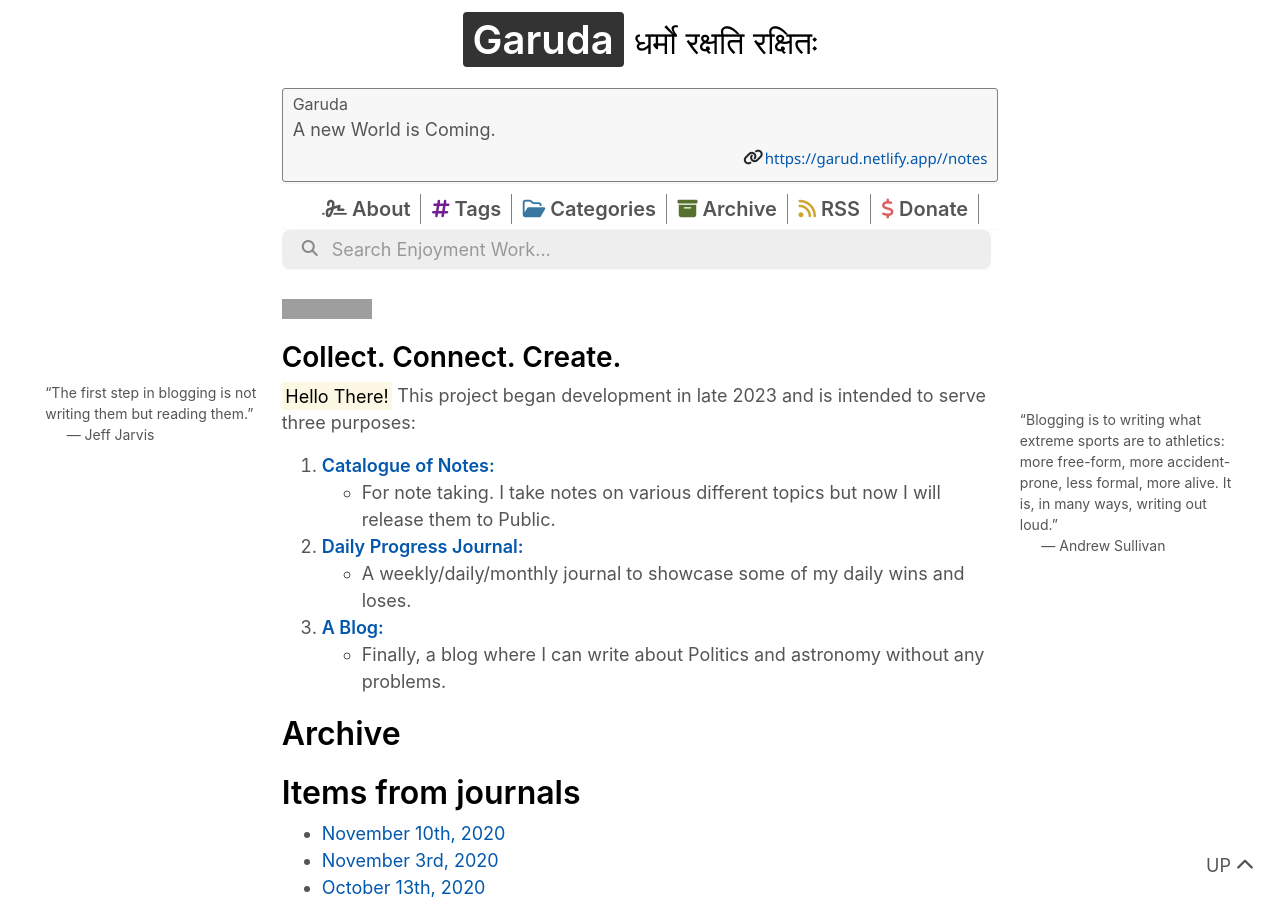
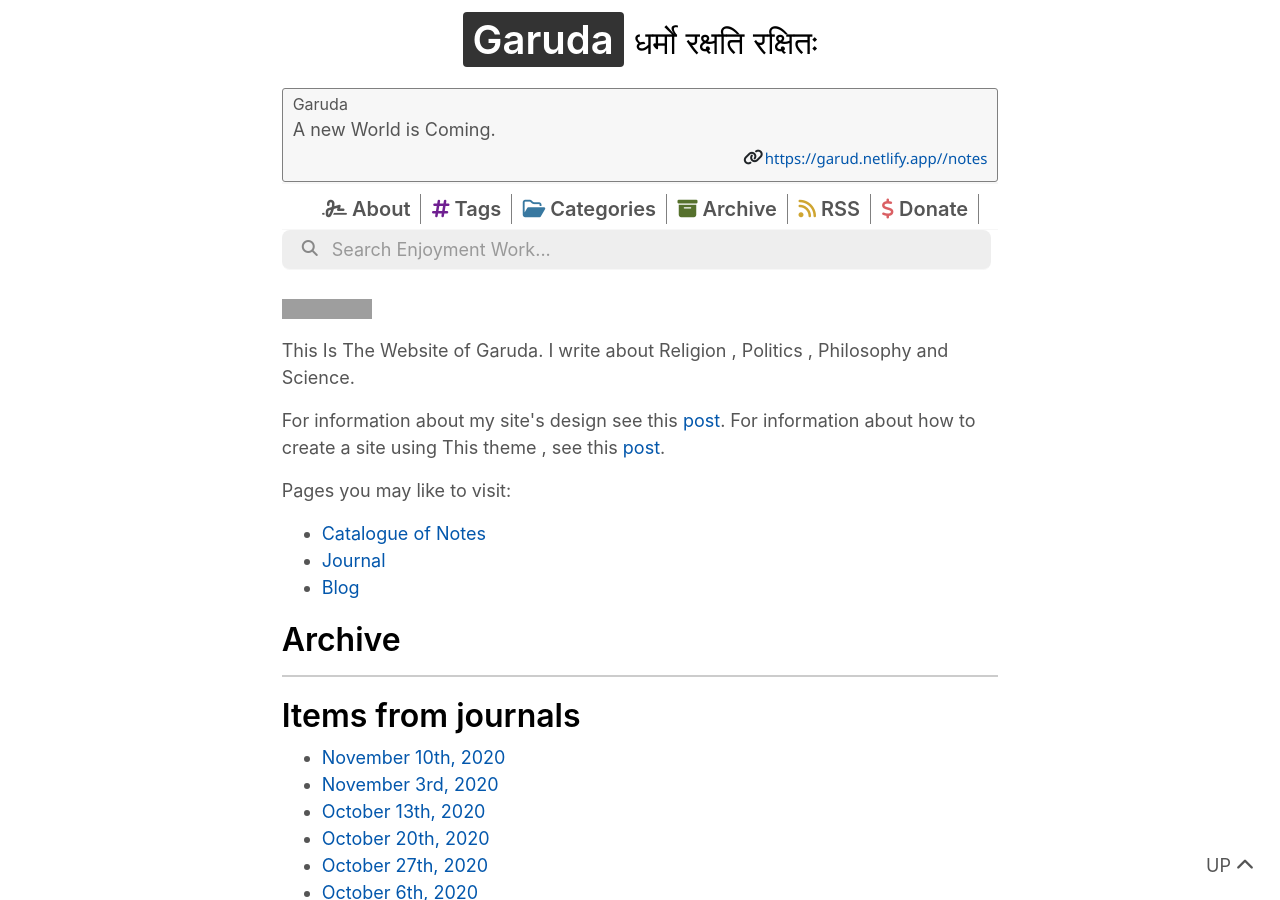
Before and after one commit to stardoom4/blog, a Jekyll site: the page built from index.md, in a window 1280 px wide and 900 px high. Built offline with Jekyll 4.4.1, drawn with Linux system fonts in a browser that asks for light colours; nearby versions of some CDN libraries; grey boxes are pictures that could not be loaded.

Commit message:
Update index.md

```diff
--- a/index.md
+++ b/index.md
@@ -4,18 +4,20 @@ permalink: /
 ---
 
 [![Netlify Status](https://api.netlify.com/api/v1/badges/734e4402-d8d0-42ea-bf25-dd67d3b8ae3b/deploy-status)](https://app.netlify.com/sites/garud/deploys)
-### Collect. Connect. Create.
 
-[[“The first step in blogging is not writing them but reading them.” <br><cite>--- Jeff Jarvis </cite>::lmn]]<mark>Hello There!</mark> This project began development in late 2023 and is intended to serve three purposes:[[“Blogging is to writing what extreme sports are to athletics: more free-form, more accident-prone, less formal, more alive. It is, in many ways, writing out loud.” <br><cite>--- Andrew Sullivan</cite>::rmn]]
+This Is The Website of Garuda. I write about Religion , Politics , Philosophy and Science.
 
-1. [**Catalogue of Notes:**](/notes)
-   - For note taking. I take notes on various different topics but now I will release them to Public.
-2. [**Daily Progress Journal:**](/journals)
-   - A weekly/daily/monthly journal to showcase some of my daily wins and loses.
-3. [**A Blog:**](/posts)
-   - Finally, a blog where I can write about Politics and astronomy without any problems.
+For information about my site's design see this [post](https://garud.netlify.app/posts/exploring-the-features-of-enjoyment-work). For information about how to create a site using This theme , see this [post](https://enjoyment-work.netlify.app/posts/how-to-setup-enjoyment-work).
+
+Pages you may like to visit:
+
+- [Catalogue of Notes](https://garud.netlify.app/notes)
+- [Journal](https://garud.netlify.app/journals)
+- [Blog](https://garud.netlify.app/posts)
+
 
 ## Archive
+<hr>
 {% for collection in site.collections %}
  {% if collection.label != "pages" %}
 
```
